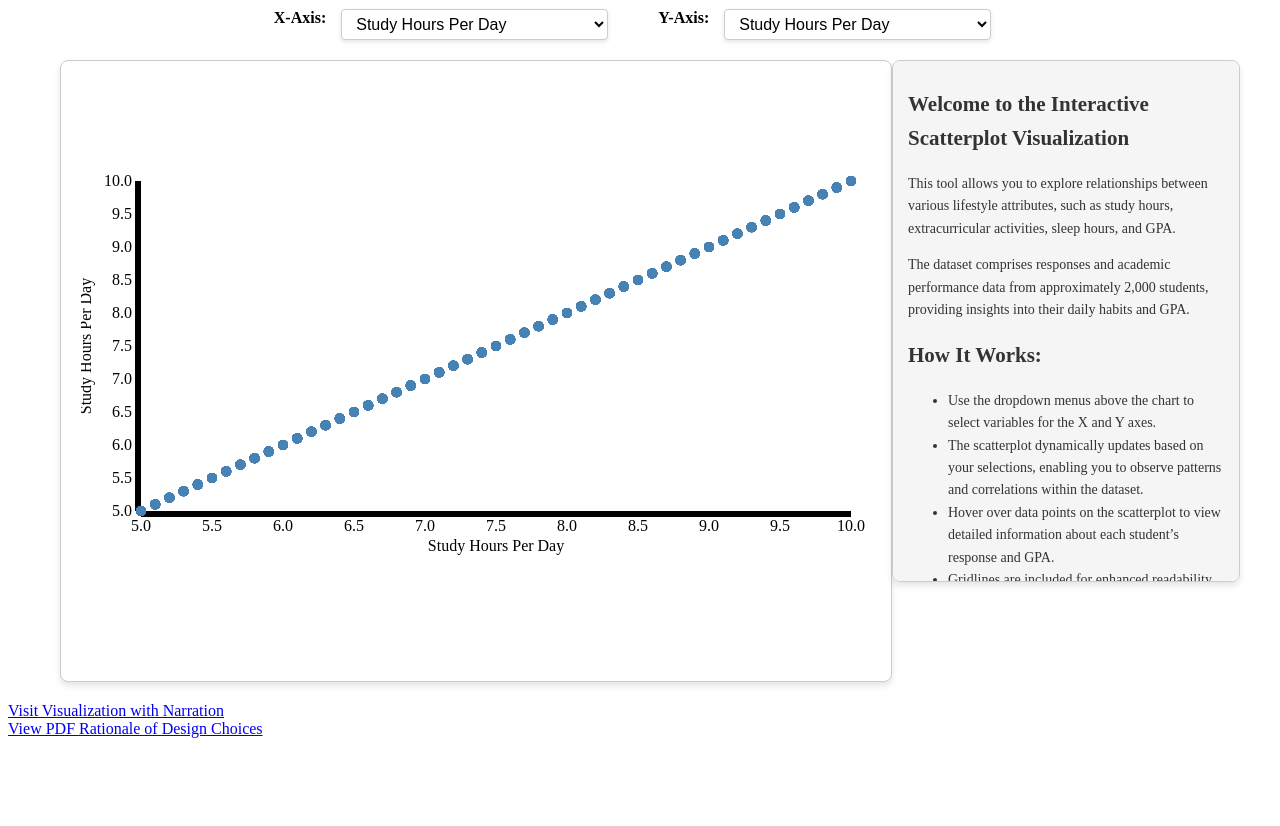
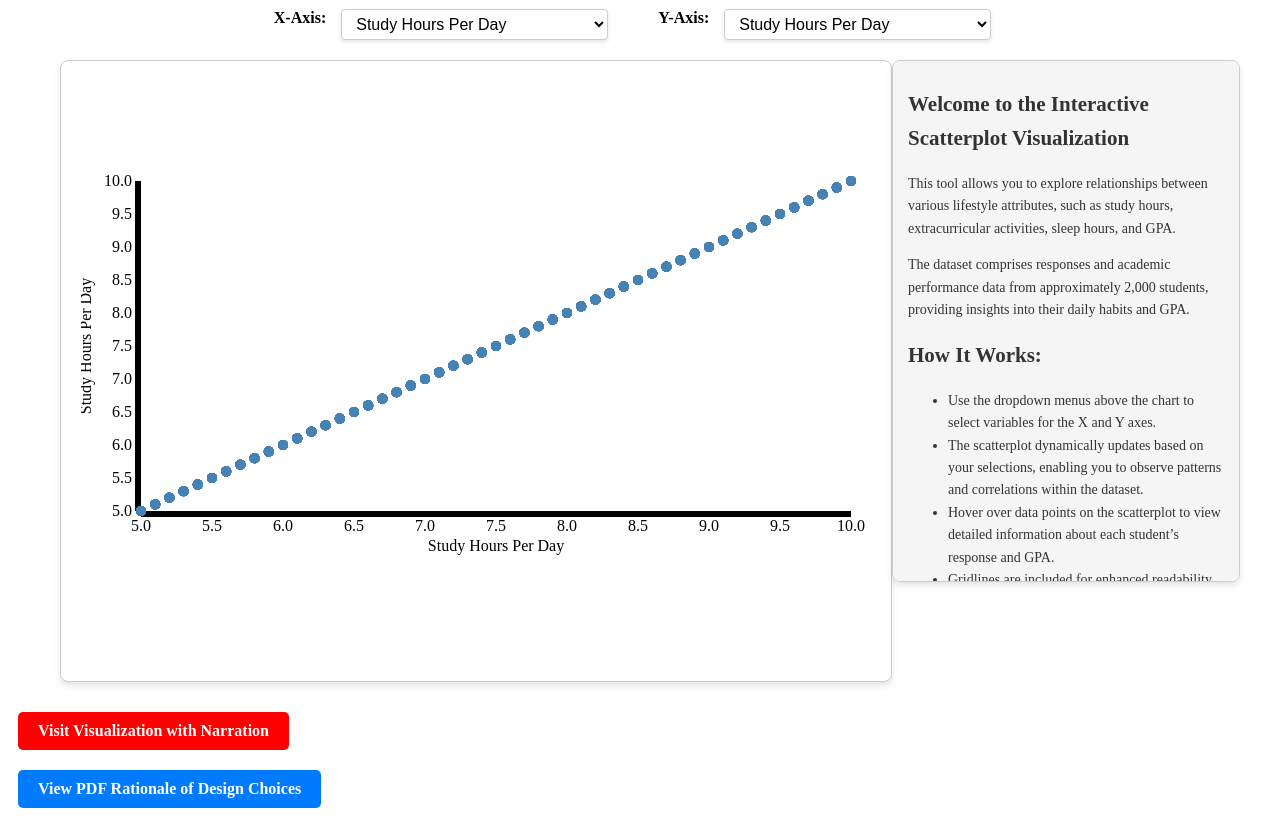
Before and after one commit to sgared/Interactive-Visualization, a plain HTML site: page index.html in a window 1280 px wide. Shown: the part 75-901 px from the top of the page. Before the commit the page ends 821 px from the top, so only its background shows below. Drawn offline with nearby package versions, Linux system fonts and the light colour scheme.

Commit message:
Update style.css

```diff
--- a/style.css
+++ b/style.css
@@ -70,3 +70,33 @@ h1 {
     margin-bottom: 20px;
     text-align: center;
 }
+/* General Button Style */
+        .button {
+            display: inline-block;
+            padding: 10px 20px;
+            margin: 10px;
+            font-size: 16px;
+            font-weight: bold;
+            color: #fff;
+            text-decoration: none;
+            border-radius: 5px;
+            transition: background-color 0.3s ease, transform 0.2s ease;
+        }
+
+        /* YouTube Button Style */
+        .youtube {
+            background-color: #FF0000; /* YouTube Red */
+        }
+        .youtube:hover {
+            background-color: #CC0000;
+            transform: scale(1.05);
+        }
+
+        /* PDF Button Style */
+        .pdf {
+            background-color: #007BFF; /* Blue */
+        }
+        .pdf:hover {
+            background-color: #0056b3;
+            transform: scale(1.05);
+        }
```
